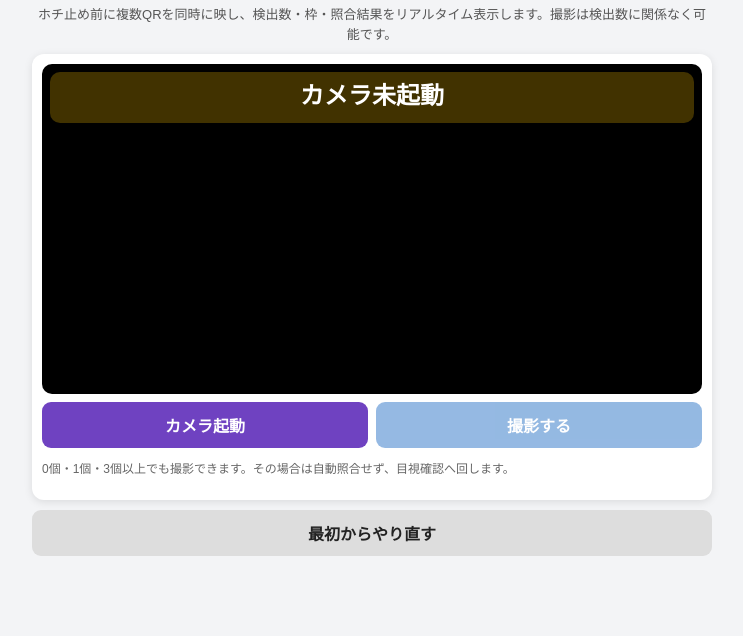
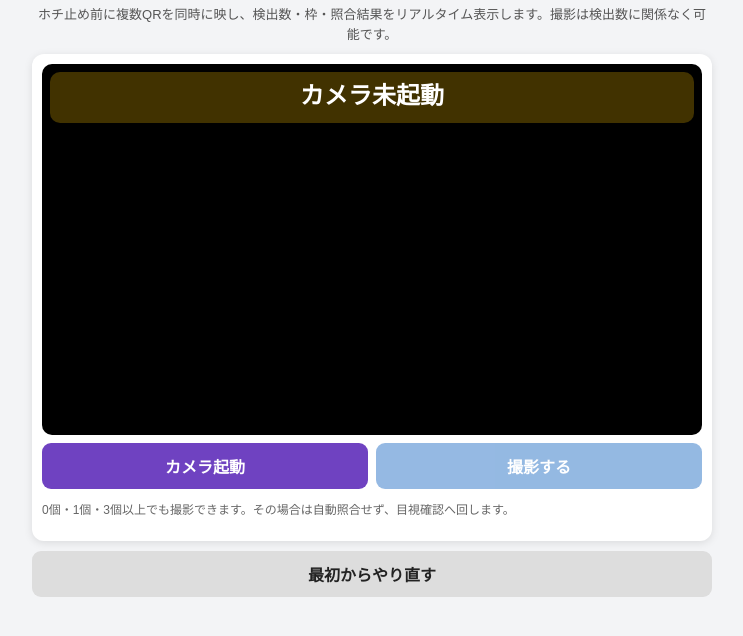
Before and after one commit to musashi-tools/musashi-qr-checker, a plain HTML site: page test.html in a window 1280 px wide. Shown: the part 70-706 px from the top of the page, without its empty margins (268-1011 px from the left). Drawn offline with Linux system fonts and the light colour scheme.

Commit message:
カメラ表示枠調整

```diff
--- a/test.html
+++ b/test.html
@@ -62,12 +62,12 @@
       overflow: hidden
     }
 
-    video {
-      display: block;
-      width: 100%;
-      max-height: 64vh;
-      object-fit: contain
-    }
+      video {
+        display:block;
+        width:100%;
+        aspect-ratio:16 / 9;
+        object-fit:contain;
+      }
 
     #overlay {
       position: absolute;
```
